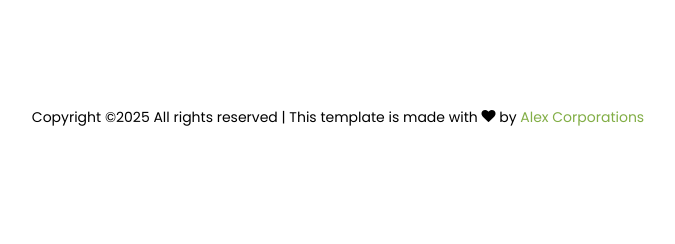
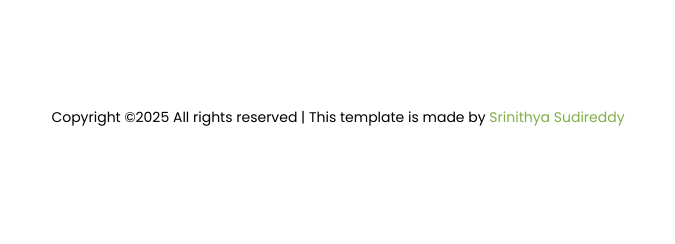
Before and after one commit to srinithyasudireddy/A-Study-of-Block-Chain-Technology-in-Farmers-Portal, a Django app: page /AdminLogin/ in a window 1280 px wide. Shown: the part 744-988 px from the top of the page, without its empty margins (302-977 px from the left). Run offline with Django 3.2, Linux system fonts and the light colour scheme; some libraries are stand-ins or nearby versions; some web fonts are replaced.

Commit message:
Update base.html

```diff
--- a/assets/templates/base.html
+++ b/assets/templates/base.html
@@ -68,7 +68,7 @@
         <div class="row">
           <div class="col-md-12 text-center">
             <p>
-						  Copyright &copy;<script>document.write(new Date().getFullYear());</script> All rights reserved | This template is made with <i class="icon-heart color-danger" aria-hidden="true"></i> by <a href="#" target="_blank">Alex Corporations</a>
+						  Copyright &copy;<script>document.write(new Date().getFullYear());</script> All rights reserved | This template is made by <a href="#" target="_blank">Srinithya Sudireddy </a>
 
 						</p>
           </div>
```
